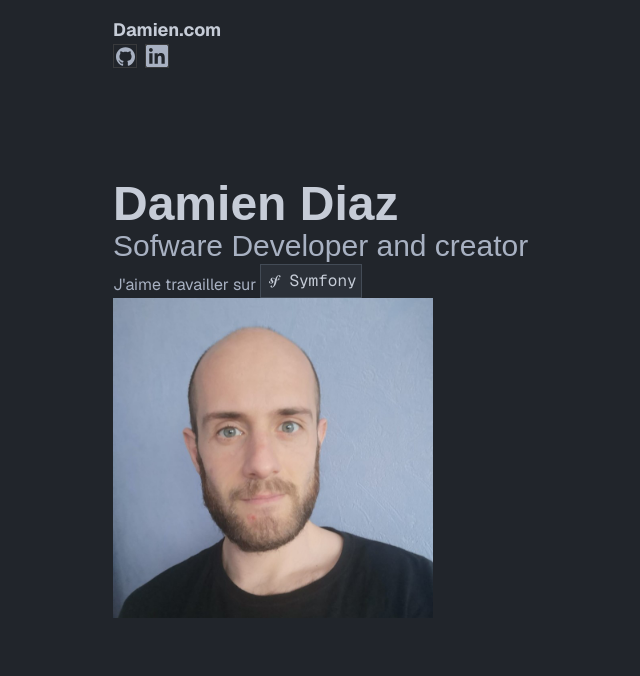
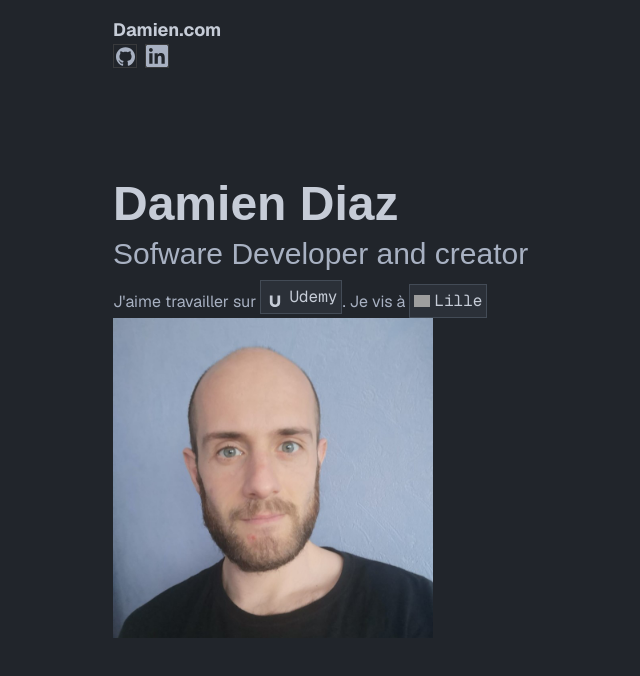
Before and after one commit to Damien1989/Portfolio-ReactDamien, a Next.js app: page / in a window 1280 px wide. Shown: the top 676 px of the page, without its empty margins (159-799 px from the left). Built offline with nearby package versions, Linux system fonts and the light colour scheme; grey boxes are pictures that could not be loaded; a web font is replaced by a local one.

Commit message:
informations added

```diff
--- a/app/_components/Hero.tsx
+++ b/app/_components/Hero.tsx
@@ -1,31 +1,37 @@
 import { ComponentPropsWithoutRef } from "react";
 import { Section } from "./Section";
 import { cn } from "@/lib/utils";
-import { SymfonyLogo } from "./icons/SymfonyLogo";
+import { UdemyLogo } from "./icons/UdemyLogo";
+import { ReactLogo } from "./icons/ReactLogo";
 
 const Code = ({className,... props}: ComponentPropsWithoutRef<"span">) => {
     return (
-    <span className={cn("bg-accent/30 font-mono border border-accent p-1 text-primary rounded-sm",className)}
+    <span className={cn("bg-accent/30 font-mono border hover:bg-accent/50 transition-colors border-accent p-1 text-primary rounded-sm",className)}
     {...props}
     />
   );
 };
 
 export const Hero = () => {
-    return <Section className="flex max-md:flex-col items-start">
-<div className="flex-[2]">
+    return <Section className="flex max-md:flex-col items-start gap-4">
+<div className="flex-[2] flex flex-col gap-2">
     <h2 className="font-caption font-bold text-5xl text-primary">Damien Diaz</h2>
     <h3 className="text-3xl font-caption">Sofware Developer and creator</h3>
     <p className="text-base">
         J'aime travailler sur {" "}
+
         <Code className="inline-flex items-center gap-1">
-           <SymfonyLogo size={1} className="inline" /> Symfony
+           <UdemyLogo size={16} className="inline" /> Udemy
+        </Code>
+        . Je vis à {" "}
+        <Code className="inline-flex items-center gap-1">
+            <img src="https://upload.wikimedia.org/wikipedia/commons/9/93/Flag_of_France_%281794%E2%80%931815%2C_1830%E2%80%931974%29.svg" style={{width: 16, height: "auto"}} alt="France drapeau" />Lille
         </Code>
     </p>
 </div>
-<div className="flex-1">
+<div className="flex-1 max-md:m-auto ml-auto">
 <img src="/images/damien2.jpeg"
-    className="w-full h-auto max-w-xs"
+    className="w-full h-auto max-w-xs max-md:w-56"
     alt="photo Damien"
     ></img>
 </div>
--- /dev/null
+++ b/app/_components/icons/UdemyLogo.tsx
@@ -0,0 +1,18 @@
+import { ComponentPropsWithoutRef } from "react";
+
+export const UdemyLogo = (props: ComponentPropsWithoutRef<"svg"> & {size?: number}) => {
+    return (
+       <svg width="20px"
+        height="20px"
+        viewBox="0 0 256 497"
+        version="1.1" xmlns="http://www.w3.org/2000/svg"
+        {...props}
+   >
+   <g>
+
+<path d="M0,209.850402 L67.0471853,209.850402 L67.0471853,372.749555 C67.0471853,414.836239 98.4755533,435.351221 127.99089,435.351221 C157.761298,435.351221 188.952815,414.289659 188.952815,372.184756 L188.952815,209.850402 L256,209.850402 L256,376.630275 C256,415.401039 243.811259,445.317202 219.433777,465.832183 C195.038076,486.328945 164.575333,496.313145 127.426091,496.313145 C90.3132873,496.313145 59.8323251,486.347164 36.0196427,465.832183 C12.188741,445.335421 0,416.530638 0,378.288236 L0,209.850402 Z"
+fill="currentColor"></path>
+    </g>
+   </svg>
+    );
+};
```
Also changed, not shown: app/_components/icons/ReactLogo.tsx (added, +18 -0 lines).
